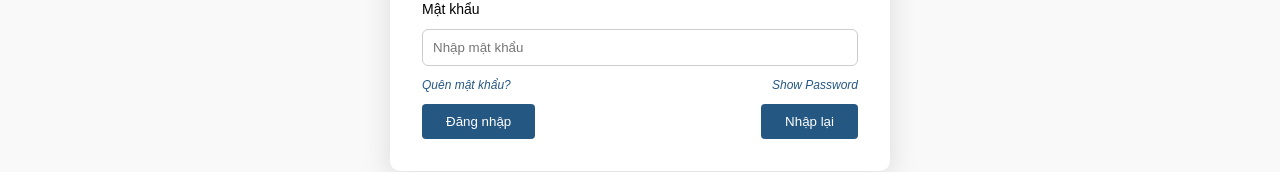
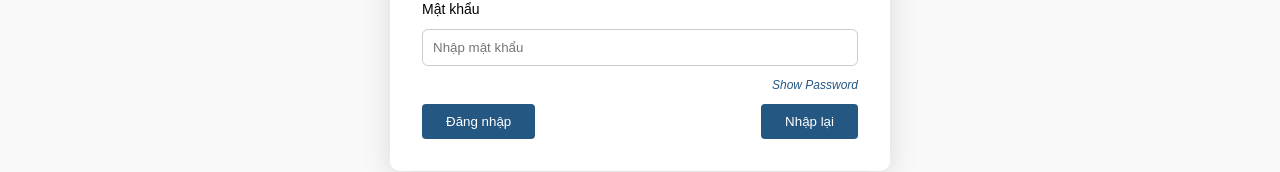
Before and after one commit to diemtran2806/QLSV-ReactJs-Django, a React (Create React App) app in the folder frontend/: page /login in a window 1280 px wide. Shown: the part 450-622 px from the top of the page. Built offline with nearby package versions, Linux system fonts and the light colour scheme.

Commit message:
fix admin create update

```diff
--- a/frontend/src/pages/Admin.js
+++ b/frontend/src/pages/Admin.js
@@ -85,6 +85,7 @@ const AdminPage = () => {
   };
 
   const addSubmitHandler = async (admin) => {
+    showMess(false);
     try {
       // Gọi API để thêm user xuống server
       console.log("admin ne:", admin);
@@ -108,6 +109,8 @@ const AdminPage = () => {
       setAdmins([...admins, admin]);
       getAllAdmin();
       showMess(true);
+      setShowModal(false);
+
     } catch (error) {
       console.error(error);
     }
@@ -126,6 +129,7 @@ const AdminPage = () => {
   }, [mess, messageApi]);
 
   const deleteSubmitHandler = async (id) => {
+    showMess(false);
     try {
       const response = await fetch(
         `http://127.0.0.1:8000/api/users/${id}/delete`,
@@ -153,6 +157,7 @@ const AdminPage = () => {
   };
 
   const handleDeleteMul = (listDel) => {
+    showMess(false);
     console.log("hihihi");
     listDel.map((item) => {
       deleteSubmitHandler(item);
@@ -163,6 +168,7 @@ const AdminPage = () => {
   };
 
   const updateSubmitHandler = async (admin, id) => {
+    showMess(false);
     try {
       const response = await fetch(
         `http://127.0.0.1:8000/api/users/${id}/update`,
@@ -192,6 +198,7 @@ const AdminPage = () => {
       });
       getAllAdmin();
       showMess(true);
+      setShowModalUpdate(false)
     } catch (error) {
       console.error(error);
     }
--- a/frontend/src/pages/Login.js
+++ b/frontend/src/pages/Login.js
@@ -113,16 +113,9 @@ const LoginPage = () => {
         icon={<BiShow />}
         error={errors.password}
       />
-      <div className={classes.wrapperText}>
-        <div
-          className={classes.showHidePass}
-          onClick={() => navigate("/changePassword")}
-        >
-          Quên mật khẩu?
-        </div>
-        <div className={classes.showHidePass} onClick={showHidePassHandler}>
-          {textShowHide}
-        </div>
+
+      <div className={classes.showHidePass} onClick={showHidePassHandler}>
+        {textShowHide}
       </div>
       {errorLogin && <div className={classes.errorLogin}>{errorLogin}</div>}
       <div className={classes.wrapperBtn}>
--- a/frontend/src/pages/Login.module.css
+++ b/frontend/src/pages/Login.module.css
@@ -18,8 +18,8 @@
 	justify-content: space-between;
 }
 .showHidePass {
-	/* display: flex;
-	justify-content: flex-end; */
+	display: flex;
+	justify-content: flex-end;
 	font-size: 12px;
 	color: #255783;
 	font-style: italic;
--- a/frontend/src/pages/MyProfile.js
+++ b/frontend/src/pages/MyProfile.js
@@ -91,6 +91,7 @@ const MyProfile = () => {
   };
   const onSubmit = async (e) => {
     e.preventDefault();
+    showMess(false);
     console.log(form.avatar);
     const userUpd = {
       id: id,
```
